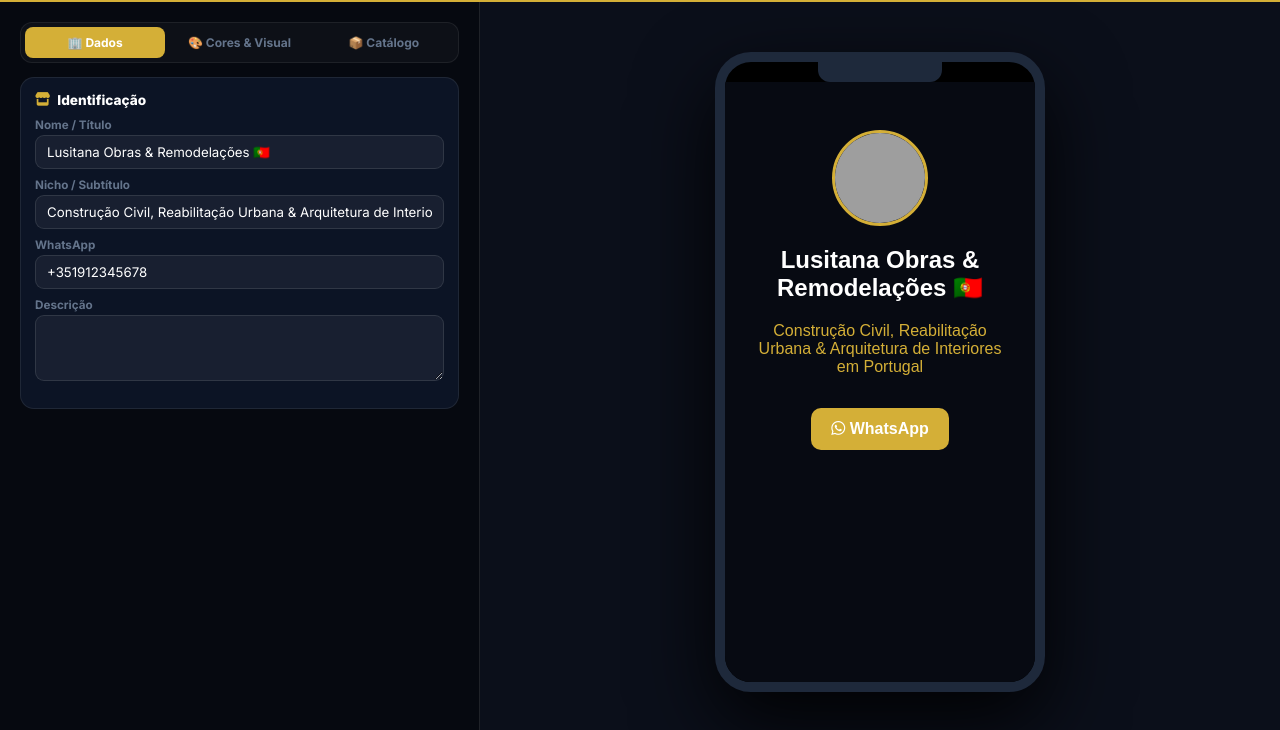
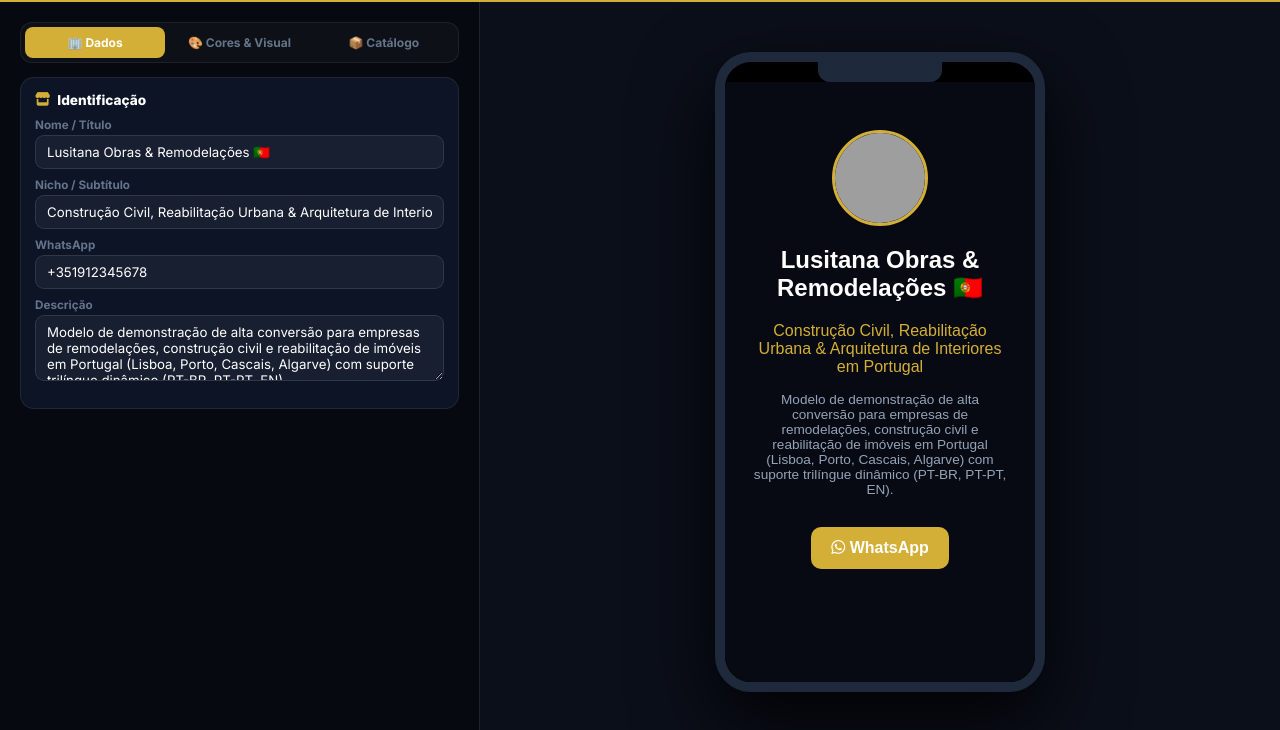
Before and after one commit to hodrichtech/reforma-construcao-portugal, a plain HTML site: page admin.html in a window 1280 px wide. Shown: the part 58-788 px from the top of the page. Drawn offline with Linux system fonts and the light colour scheme.

Commit message:
deploy: admin.html (Vitrine Engine Sophia Editorial)

```diff
--- a/admin.html
+++ b/admin.html
@@ -117,7 +117,7 @@
   </div>
 
   <script>
-    var data = {"slug": "reforma-construcao-portugal", "nome": "Lusitana Obras & Remodela\u00e7\u00f5es \ud83c\uddf5\ud83c\uddf9", "nicho": "Constru\u00e7\u00e3o Civil, Reabilita\u00e7\u00e3o Urbana & Arquitetura de Interiores em Portugal", "cidade": "Portugal (Lisboa, Porto, Cascais, Algarve)", "whatsapp": "+351912345678", "descricao": "", "foto": "https://images.unsplash.com/photo-1560066984-138dadb4c035?w=300", "capa": "https://images.unsplash.com/photo-1558002038-1055907df827?w=800", "corTema": "#d4af37", "plano": "reforma_portugal", "layoutTema": "dark", "catalogo": []};
+    var data = {"slug": "reforma-construcao-portugal", "nome": "Lusitana Obras & Remodela\u00e7\u00f5es \ud83c\uddf5\ud83c\uddf9", "nicho": "Constru\u00e7\u00e3o Civil, Reabilita\u00e7\u00e3o Urbana & Arquitetura de Interiores em Portugal", "cidade": "Portugal (Lisboa, Porto, Cascais, Algarve)", "whatsapp": "+351912345678", "descricao": "Modelo de demonstra\u00e7\u00e3o de alta convers\u00e3o para empresas de remodela\u00e7\u00f5es, constru\u00e7\u00e3o civil e reabilita\u00e7\u00e3o de im\u00f3veis em Portugal (Lisboa, Porto, Cascais, Algarve) com suporte tril\u00edngue din\u00e2mico (PT-BR, PT-PT, EN).", "foto": "https://images.unsplash.com/photo-1600585154340-be6161a56a0c?w=1200", "capa": "https://images.unsplash.com/photo-1558002038-1055907df827?w=800", "corTema": "#d4af37", "plano": "reforma_portugal", "layoutTema": "dark", "catalogo": []};
 
     function initForm() {
       document.getElementById('f-nome').value = data.nome || '';
```
